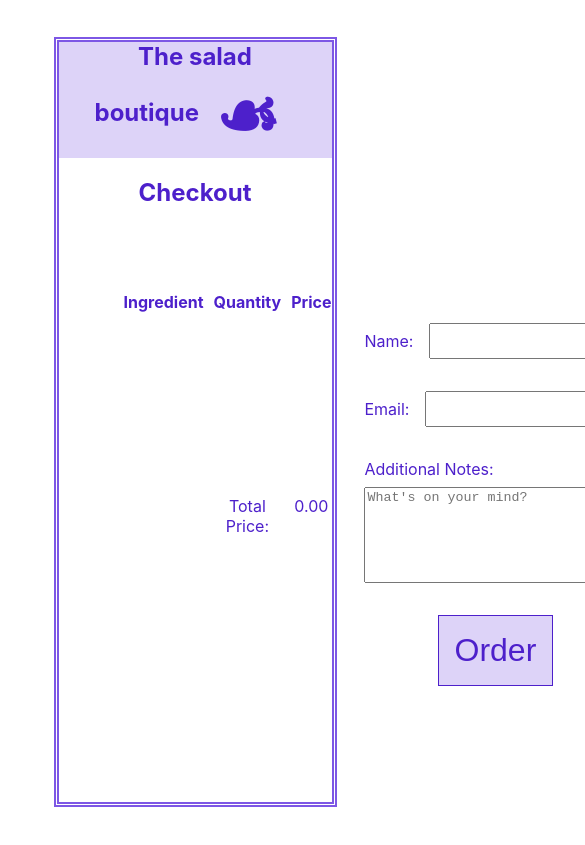
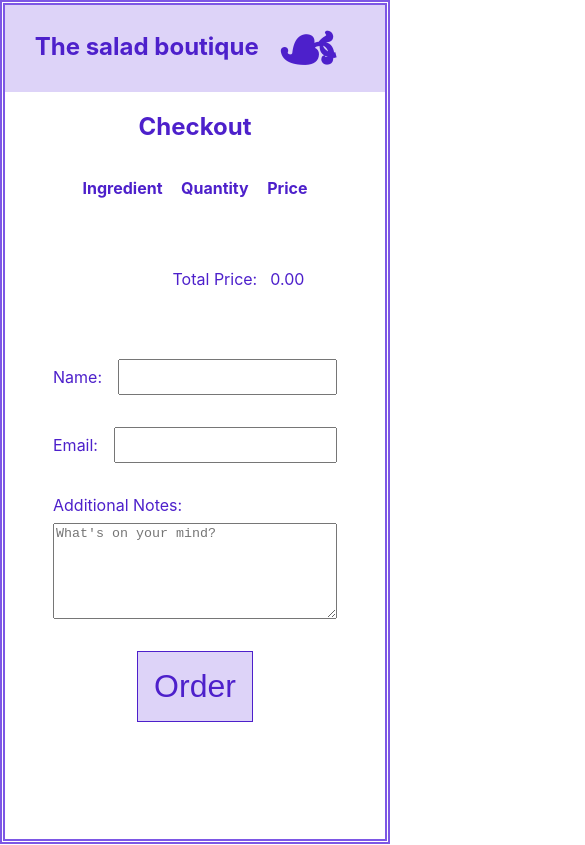
Before and after one commit to danield770/salad-orders, a React (Create React App) app: page /salad-orders/checkout in a window 390 px wide. Shown: the top 845 px of the page, 585 px wide, since content can reach past the window. Built offline with nearby package versions, Linux system fonts and the light colour scheme.

Commit message:
add responsive design

```diff
--- a/src/App.css
+++ b/src/App.css
@@ -153,3 +153,38 @@ textarea {
 .modal-content div {
   margin: 0.5rem 0;
 }
+@media only screen and (max-width: 1000px) {
+  body {
+    margin: 0;
+  }
+  .app {
+    width: 100vw;
+    height: 100vh;
+    box-sizing: border-box;
+  }
+  .welcome {
+    width: 90%;
+  }
+  .link-button {
+    margin-top: 1rem;
+    font-size: 1.2em;
+  }
+  p {
+    font-size: 1em;
+  }
+  .checkout {
+    grid-template-columns: 1fr;
+    padding: 1rem;
+    height: calc(100vh - 12rem);
+    overflow: auto;
+  }
+  .btn-primary {
+    margin-bottom: 2rem;
+  }
+  .modal-content {
+    padding: 1rem;
+    box-sizing: border-box;
+    height: 100vh;
+    overflow: auto;
+  }
+}
```
